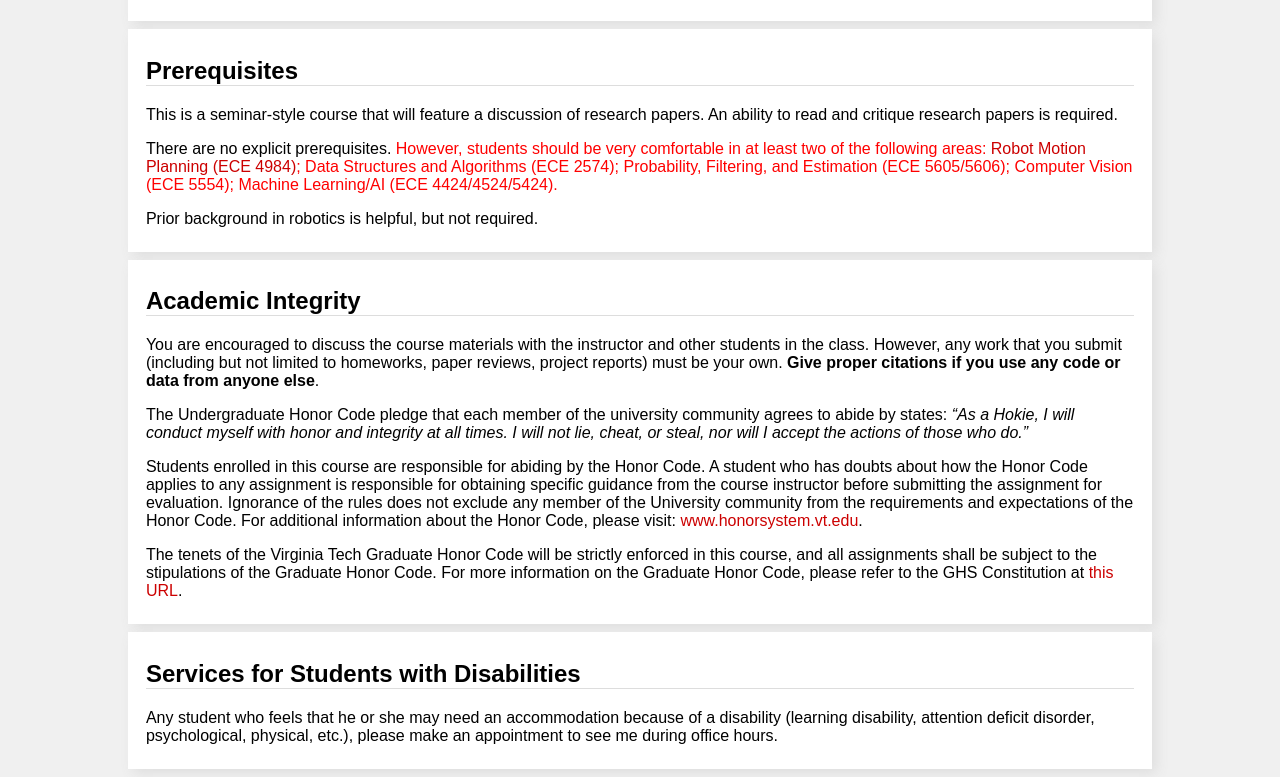
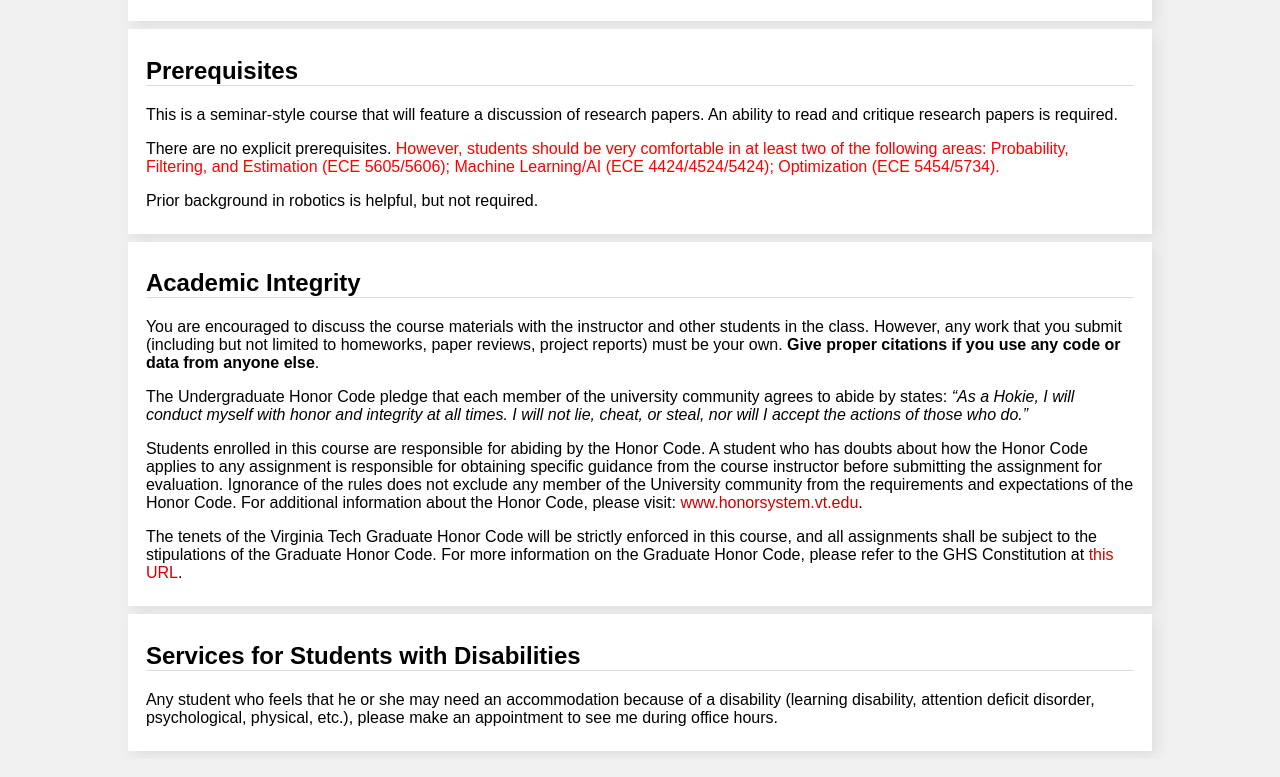
Before and after one commit to tokekar/tokekar.github.io, a plain HTML site: page teaching/6504F17/index.html in a window 1280 px wide. Shown: the part 1894-2671 px from the top of the page. Drawn offline with Linux system fonts and the light colour scheme.

Commit message:
updated syllabus

```diff
--- a/teaching/6504F17/index.html
+++ b/teaching/6504F17/index.html
@@ -149,7 +149,7 @@ The first part of the course will consist of background lectures by the instruct
 	</p>
 
 	<p>
-	There are no explicit prerequisites. <font color="red">However, students should be very comfortable in at least two of the following areas: <a href="http://tokekar.com/teaching/4984-5984S17/index.html">Robot Motion Planning (ECE 4984)</a>; Data Structures and Algorithms (ECE 2574); Probability, Filtering, and Estimation (ECE 5605/5606); Computer Vision (ECE 5554); Machine Learning/AI (ECE 4424/4524/5424). </font>
+	There are no explicit prerequisites. <font color="red">However, students should be very comfortable in at least two of the following areas: Probability, Filtering, and Estimation (ECE 5605/5606); Machine Learning/AI (ECE 4424/4524/5424); Optimization (ECE 5454/5734).</font>
 	</p>
 
 	<p>
```
